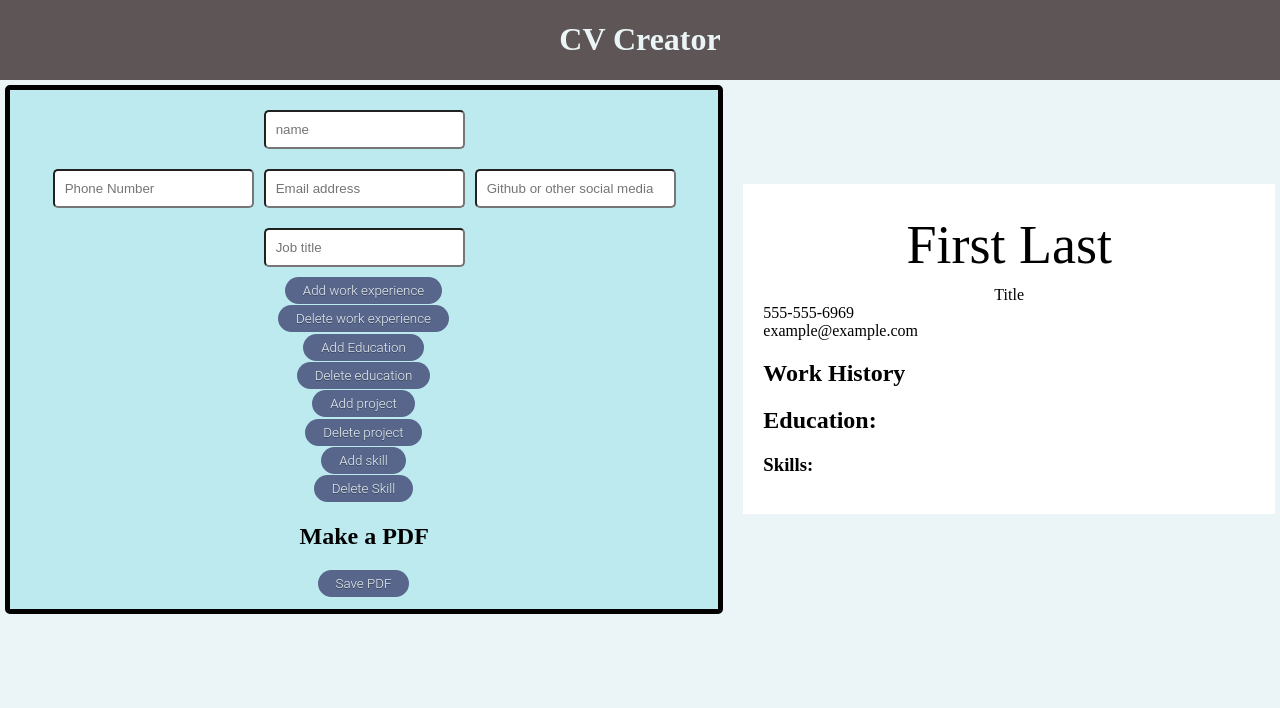
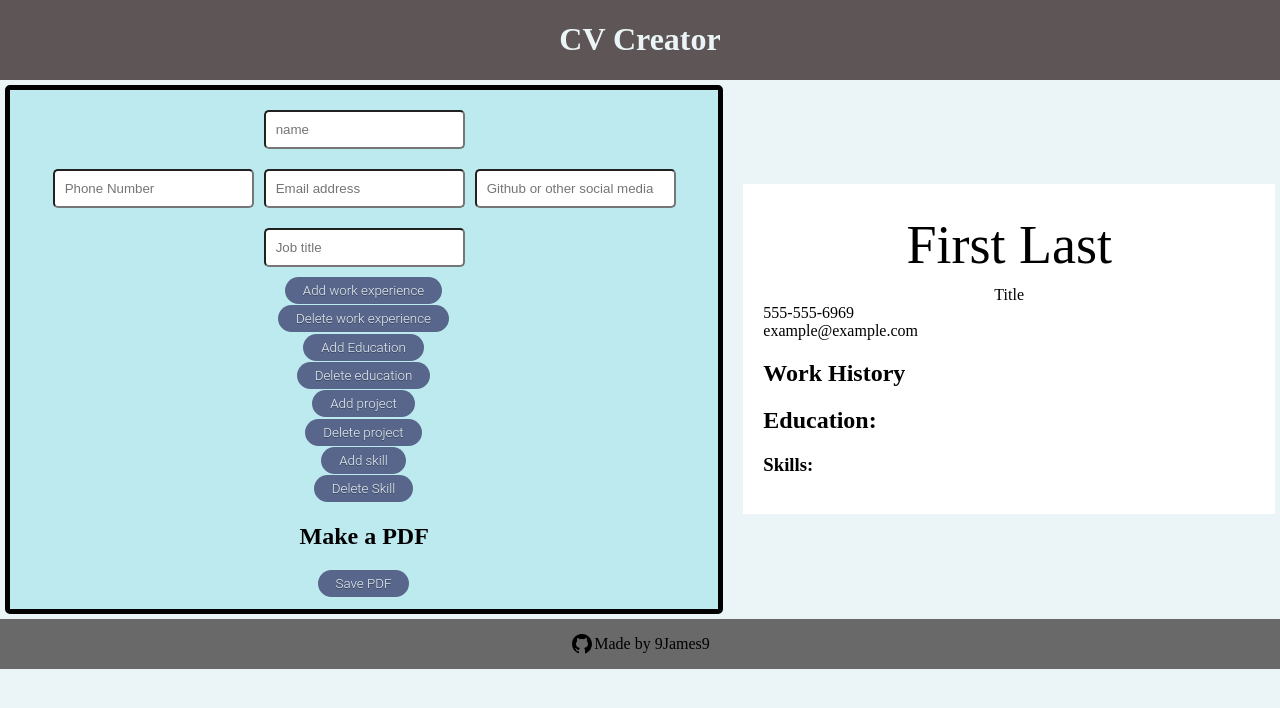
Before and after one commit to 9James9/CVMaker, a React (Create React App) app: page / in a window 1280 px wide. Shown: the top 708 px of the page. Built offline with nearby package versions, Linux system fonts and the light colour scheme.

Commit message:
added footer with github icon

```diff
--- a/package.json
+++ b/package.json
@@ -3,6 +3,11 @@
   "version": "0.1.0",
   "private": true,
   "dependencies": {
+    "@fortawesome/fontawesome-free": "^6.0.0",
+    "@fortawesome/fontawesome-svg-core": "^1.3.0",
+    "@fortawesome/free-regular-svg-icons": "^6.0.0",
+    "@fortawesome/free-solid-svg-icons": "^6.0.0",
+    "@fortawesome/react-fontawesome": "^0.1.17",
     "@testing-library/jest-dom": "^5.16.1",
     "@testing-library/react": "^12.1.2",
     "@testing-library/user-event": "^13.5.0",
--- a/src/App.js
+++ b/src/App.js
@@ -2,11 +2,13 @@
 import './App.css'
 import {Main} from './components/Main/main'
 import Header from './components/Header/header'
+import Footer from './components/Footer/footer'
 function App() {
   return (
     <div className='app-container'>
       <Header/>
       <Main/>
+      <Footer/>
     </div>
   )
 }
--- a/src/components/Footer/footer.css
+++ b/src/components/Footer/footer.css
@@ -0,0 +1,10 @@
+.footer-container {
+    bottom: 0px;
+    background-color: dimgray;
+    margin: 0px;
+}
+.footer-container__inner {
+    display: flex;
+    align-items: center;
+    justify-content: center;
+}
--- a/src/components/Footer/footer.js
+++ b/src/components/Footer/footer.js
@@ -0,0 +1,15 @@
+import React from 'react'
+import './footer.css'
+const Footer
+ = () => {
+  return (
+    <div className='footer-container'>
+        <div className='footer-container__inner'>
+            <svg fill="#000000" xmlns="http://www.w3.org/2000/svg"  viewBox="0 0 24 24" width="24px" height="24px">    <path d="M10.9,2.1c-4.6,0.5-8.3,4.2-8.8,8.7c-0.5,4.7,2.2,8.9,6.3,10.5C8.7,21.4,9,21.2,9,20.8v-1.6c0,0-0.4,0.1-0.9,0.1 c-1.4,0-2-1.2-2.1-1.9c-0.1-0.4-0.3-0.7-0.6-1C5.1,16.3,5,16.3,5,16.2C5,16,5.3,16,5.4,16c0.6,0,1.1,0.7,1.3,1c0.5,0.8,1.1,1,1.4,1 c0.4,0,0.7-0.1,0.9-0.2c0.1-0.7,0.4-1.4,1-1.8c-2.3-0.5-4-1.8-4-4c0-1.1,0.5-2.2,1.2-3C7.1,8.8,7,8.3,7,7.6C7,7.2,7,6.6,7.3,6 c0,0,1.4,0,2.8,1.3C10.6,7.1,11.3,7,12,7s1.4,0.1,2,0.3C15.3,6,16.8,6,16.8,6C17,6.6,17,7.2,17,7.6c0,0.8-0.1,1.2-0.2,1.4 c0.7,0.8,1.2,1.8,1.2,3c0,2.2-1.7,3.5-4,4c0.6,0.5,1,1.4,1,2.3v2.6c0,0.3,0.3,0.6,0.7,0.5c3.7-1.5,6.3-5.1,6.3-9.3 C22,6.1,16.9,1.4,10.9,2.1z"/></svg>
+            <p>Made by 9James9</p>
+        </div>
+    </div>
+  )
+}
+
+export default Footer
```
Also changed, not shown: 1 other file (tests, documents, lock files or other folders).
